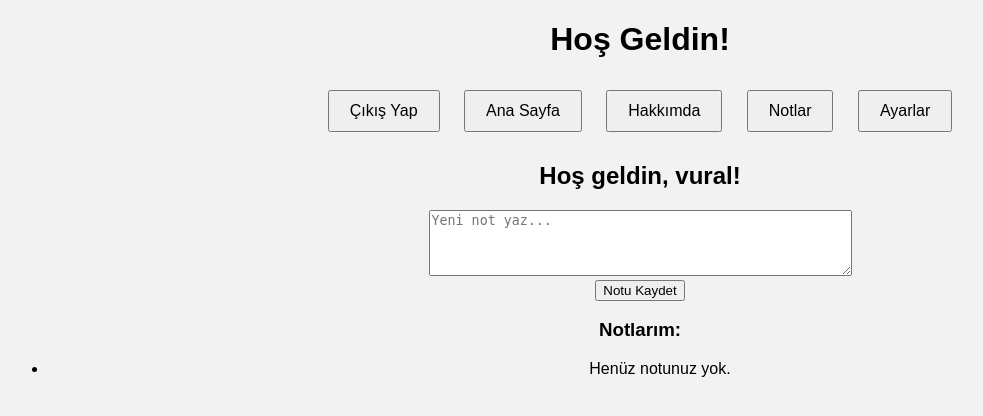
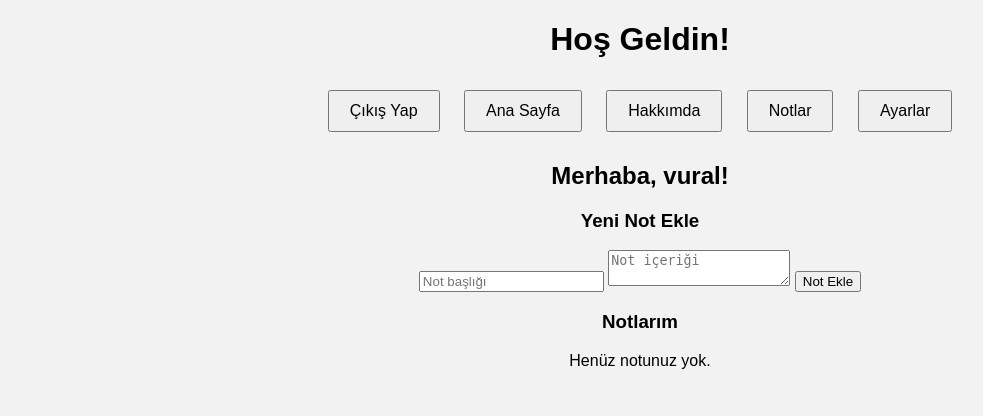
Before and after one commit to vuralcabuk/flask-not-uygulamas-, a Flask app: page / in a window 1280 px wide. Shown: the top 416 px of the page, without its empty margins (0-983 px from the left). Run offline with Flask 3, Linux system fonts and the light colour scheme; a user stored in the database is signed in; data comes from the database, SQL or seed files in the repository; both versions use the stored data as it was after the commit.

Commit message:
Notlara başlık özelliği eklendi

```diff
--- a/app.py
+++ b/app.py
@@ -32,6 +32,7 @@ def get_db():
             CREATE TABLE IF NOT EXISTS notes (
                 id INTEGER PRIMARY KEY AUTOINCREMENT,
                 user_id INTEGER NOT NULL,
+                title TEXT,
                 content TEXT NOT NULL,
                 created_at TIMESTAMP DEFAULT CURRENT_TIMESTAMP,
                 FOREIGN KEY(user_id) REFERENCES users(id)
@@ -57,11 +58,13 @@ def home():
     db = get_db()
 
     if request.method == "POST":
+        title = request.form.get("title")
         content = request.form["content"]
+
         if content.strip():
             db.execute(
-                "INSERT INTO notes (user_id, content) VALUES (?, ?)",
-                (session["user_id"], content)
+                "INSERT INTO notes (user_id, title, content) VALUES (?, ?, ?)",
+                (session["user_id"], title, content)
             )
             db.commit()
             flash("Not başarıyla eklendi.", "success")
--- a/templates/index.html
+++ b/templates/index.html
@@ -6,6 +6,7 @@
     <link rel="stylesheet" href="{{ url_for('static', filename='style.css') }}">
 </head>
 <body>
+    <header>
         <h1>Hoş Geldin!</h1>
         <nav>
             <button onclick="location.href='/logout'">Çıkış Yap</button>
@@ -14,31 +15,41 @@
             <button onclick="location.href='/notes'">Notlar</button>
             <button onclick="location.href='/settings'">Ayarlar</button>
         </nav>
-    <h2>Hoş geldin, {{ username }}!</h2>
+    </header>
 
+    <main>
+        <section>
+            <h2>Merhaba, {{ username }}!</h2>
+
+            <h3>Yeni Not Ekle</h3>
             <form method="POST" action="{{ url_for('home') }}">
-        <textarea name="content" rows="4" cols="50" placeholder="Yeni not yaz..." required></textarea><br>
-        <button type="submit">Notu Kaydet</button>
+                <input type="text" name="title" placeholder="Not başlığı">
+                <textarea name="content" placeholder="Not içeriği" required></textarea>
+                <button type="submit">Not Ekle</button>
             </form>
+        </section>
 
-    <h3>Notlarım:</h3>
+        <section>
+            <h3>Notlarım</h3>
+            {% if notes %}
                 <ul>
                     {% for note in notes %}
-            <li>{{ note['content'] }} <br> <small>{{ note['created_at'] }}</small></li>
-        {% else %}
-            <li>Henüz notunuz yok.</li>
-        {% endfor %}
-    </ul>
+                        <li>
+                            <strong>{{ note['title'] or "Başlıksız Not" }}</strong><br>
+                            {{ note['content'] }}<br>
+                            <small>{{ note['created_at'] }}</small><br>
 
-    {% for note in notes %}
-      <div style="margin-bottom: 10px;">
-        <p>{{ note["content"] }}</p>
                             <form action="{{ url_for('delete_note', note_id=note['id']) }}" method="post" style="display: inline;">
                                 <button type="submit">Sil</button>
                             </form>
                             <a href="{{ url_for('edit_note', note_id=note['id']) }}">Düzenle</a>
-      </div>
+                        </li>
                     {% endfor %}
-
+                </ul>
+            {% else %}
+                <p>Henüz notunuz yok.</p>
+            {% endif %}
+        </section>
+    </main>
 </body>
 </html>
```
Also changed, not shown: database.db. Lines whose indentation alone changed are shown as unchanged.
